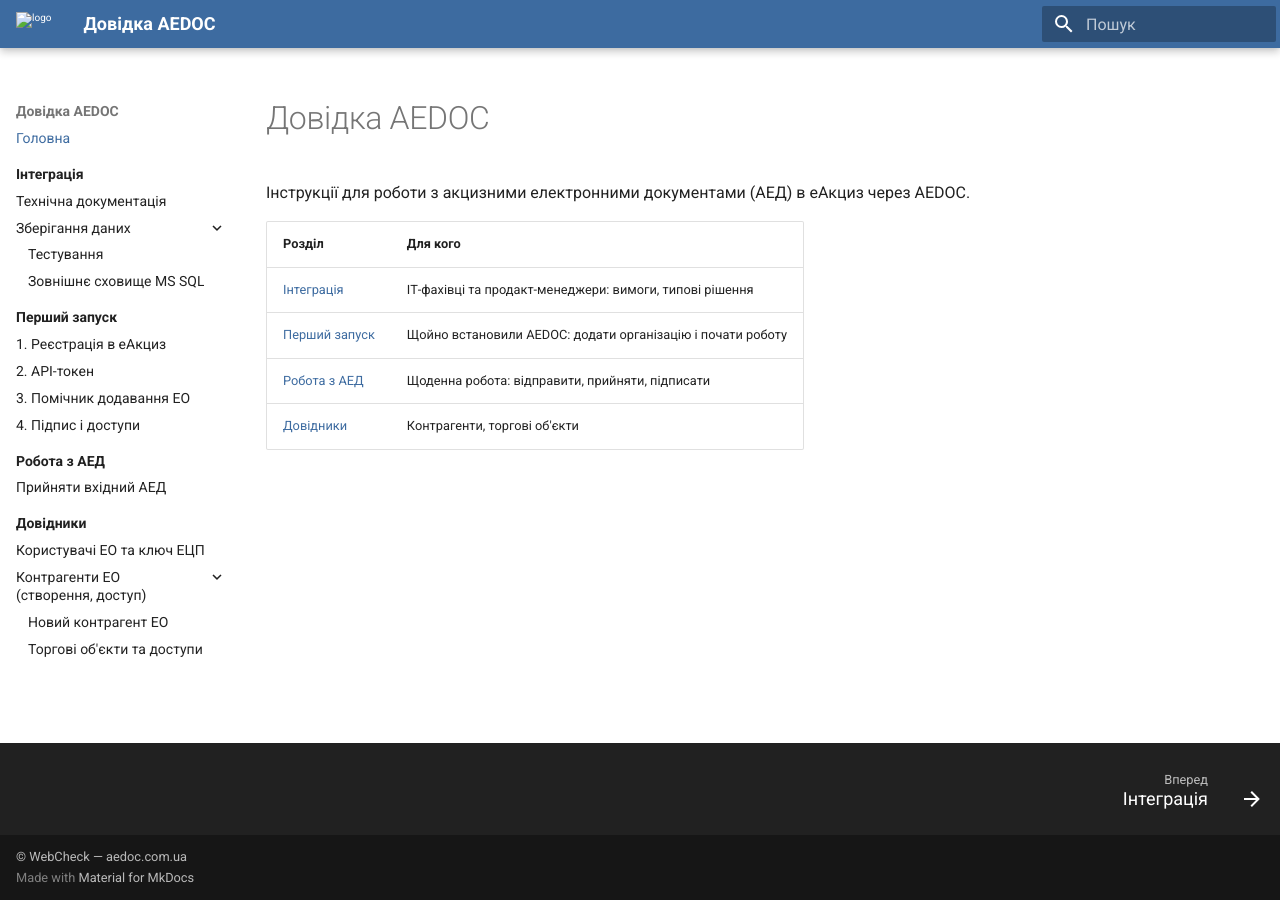
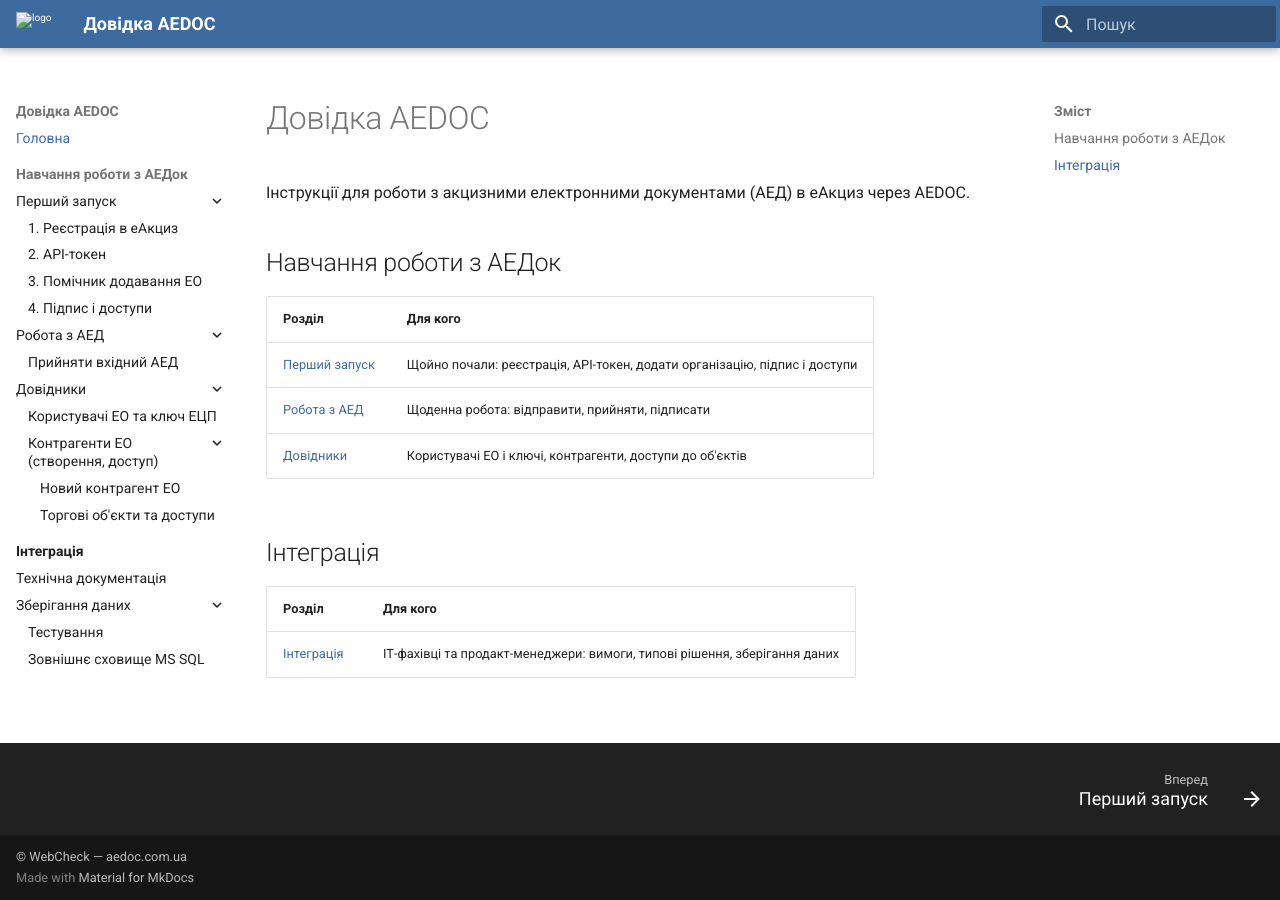
Before and after one commit to sukhenko/aedoc-docs, an MkDocs documentation site: the page built from docs/index.md, in a window 1280 px wide. Built offline with MkDocs 1.6.1 and Material for MkDocs 9.7.7, drawn with Linux system fonts in a browser that asks for light colours.

Commit message:
Розділ «Навчання роботи з АЕДок»: Перший запуск, Робота з АЕД, Довідники
Co-Authored-By: Claude Opus 5.5 <noreply@anthropic.com>
Claude-Session: https://claude.ai/code/session_0177sjggDQ9MXuFeJFH1q7HZ

```diff
--- a/docs/index.md
+++ b/docs/index.md
@@ -2,9 +2,16 @@
 
 Інструкції для роботи з акцизними електронними документами (АЕД) в еАкциз через AEDOC.
 
+## Навчання роботи з АЕДок
+
 | Розділ | Для кого |
 |---|---|
-| [Інтеграція](integratsiia/index.md) | ІТ-фахівці та продакт-менеджери: вимоги, типові рішення |
-| [Перший запуск](pershyi-zapusk/index.md) | Щойно встановили AEDOC: додати організацію і почати роботу |
+| [Перший запуск](pershyi-zapusk/index.md) | Щойно почали: реєстрація, API-токен, додати організацію, підпис і доступи |
 | [Робота з АЕД](aed/index.md) | Щоденна робота: відправити, прийняти, підписати |
-| [Довідники](dovidnyky/index.md) | Контрагенти, торгові об'єкти |
+| [Довідники](dovidnyky/index.md) | Користувачі ЕО і ключі, контрагенти, доступи до об'єктів |
+
+## Інтеграція
+
+| Розділ | Для кого |
+|---|---|
+| [Інтеграція](integratsiia/index.md) | ІТ-фахівці та продакт-менеджери: вимоги, типові рішення, зберігання даних |
--- a/mkdocs.yml
+++ b/mkdocs.yml
@@ -22,6 +22,22 @@ theme:
 
 nav:
   - Головна: index.md
+  - Навчання роботи з АЕДок:
+      - Перший запуск:
+          - pershyi-zapusk/index.md
+          - 1. Реєстрація в еАкциз: pershyi-zapusk/reiestratsiia-eo.md
+          - 2. API-токен: pershyi-zapusk/api-token.md
+          - 3. Помічник додавання ЕО: pershyi-zapusk/pomichnyk-eo.md
+          - 4. Підпис і доступи: pershyi-zapusk/nastupni-kroky.md
+      - Робота з АЕД:
+          - aed/index.md
+          - Прийняти вхідний АЕД: aed/pryiom-vkhidnoho-aed.md
+      - Довідники:
+          - dovidnyky/index.md
+          - Користувачі ЕО та ключ ЕЦП: dovidnyky/korystuvachi-eo-kliuch.md
+          - Контрагенти ЕО (створення, доступ):
+              - Новий контрагент ЕО: dovidnyky/dodaty-kontragenta-eo.md
+              - Торгові об'єкти та доступи: dovidnyky/dostup-do-obiektiv.md
   - Інтеграція:
       - integratsiia/index.md
       - Технічна документація: integratsiia/itdeptinfo.md
@@ -29,21 +45,6 @@ nav:
           - integratsiia/zberigannia/index.md
           - Тестування: integratsiia/zberigannia/testuvannia.md
           - Зовнішнє сховище MS SQL: integratsiia/zberigannia/zovnishnie-skhovyshche.md
-  - Перший запуск:
-      - pershyi-zapusk/index.md
-      - 1. Реєстрація в еАкциз: pershyi-zapusk/reiestratsiia-eo.md
-      - 2. API-токен: pershyi-zapusk/api-token.md
-      - 3. Помічник додавання ЕО: pershyi-zapusk/pomichnyk-eo.md
-      - 4. Підпис і доступи: pershyi-zapusk/nastupni-kroky.md
-  - Робота з АЕД:
-      - aed/index.md
-      - Прийняти вхідний АЕД: aed/pryiom-vkhidnoho-aed.md
-  - Довідники:
-      - dovidnyky/index.md
-      - Користувачі ЕО та ключ ЕЦП: dovidnyky/korystuvachi-eo-kliuch.md
-      - Контрагенти ЕО (створення, доступ):
-          - Новий контрагент ЕО: dovidnyky/dodaty-kontragenta-eo.md
-          - Торгові об'єкти та доступи: dovidnyky/dostup-do-obiektiv.md
 
 extra_css:
   - stylesheets/extra.css
```
